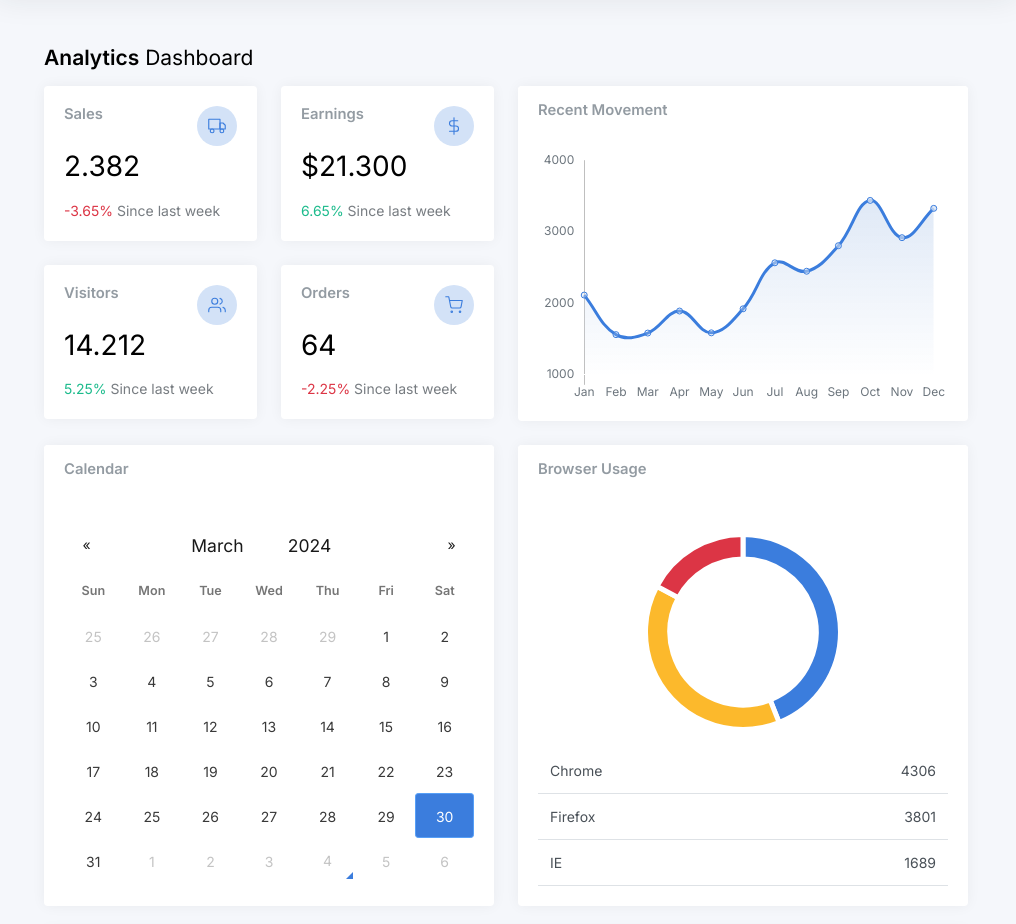
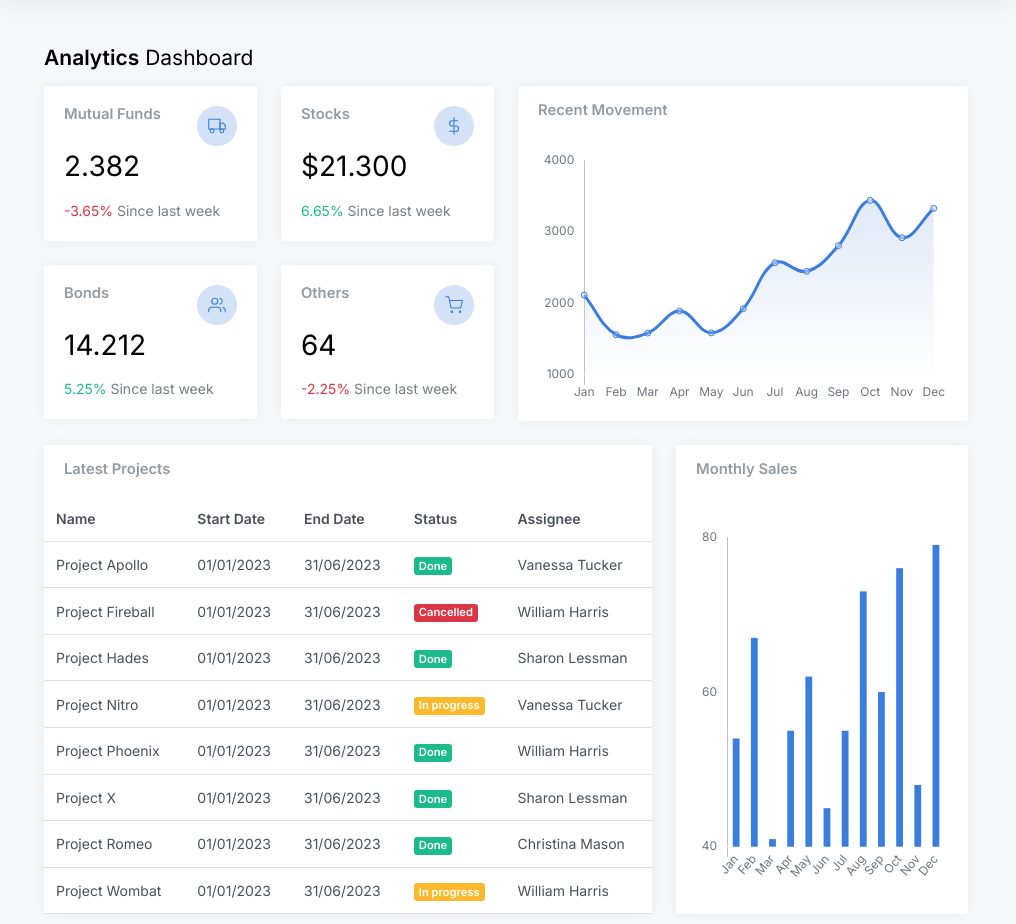
Before and after one commit to phani2003/Finfolio, a website: page static/index.html in a window 1280 px wide. Shown: the part 68-992 px from the top of the page, 264-1280 px from the left. Drawn offline with Linux system fonts and the light colour scheme.

Commit message:
Update index.html

```diff
--- a/static/index.html
+++ b/static/index.html
@@ -287,7 +287,7 @@
 											<div class="card-body">
 												<div class="row">
 													<div class="col mt-0">
-														<h5 class="card-title">Sales</h5>
+														<h5 class="card-title">Mutual Funds</h5>
 													</div>
 
 													<div class="col-auto">
@@ -307,7 +307,7 @@
 											<div class="card-body">
 												<div class="row">
 													<div class="col mt-0">
-														<h5 class="card-title">Visitors</h5>
+														<h5 class="card-title">Bonds</h5>
 													</div>
 
 													<div class="col-auto">
@@ -329,7 +329,7 @@
 											<div class="card-body">
 												<div class="row">
 													<div class="col mt-0">
-														<h5 class="card-title">Earnings</h5>
+														<h5 class="card-title">Stocks</h5>
 													</div>
 
 													<div class="col-auto">
@@ -349,7 +349,7 @@
 											<div class="card-body">
 												<div class="row">
 													<div class="col mt-0">
-														<h5 class="card-title">Orders</h5>
+														<h5 class="card-title">Others</h5>
 													</div>
 
 													<div class="col-auto">
@@ -385,68 +385,6 @@
 						</div>
 					</div>
 
-					<div class="row">
-						<div class="col-12 col-md-6 col-xxl-3 d-flex order-2 order-xxl-3">
-							<div class="card flex-fill w-100">
-								<div class="card-header">
-
-									<h5 class="card-title mb-0">Browser Usage</h5>
-								</div>
-								<div class="card-body d-flex">
-									<div class="align-self-center w-100">
-										<div class="py-3">
-											<div class="chart chart-xs">
-												<canvas id="chartjs-dashboard-pie"></canvas>
-											</div>
-										</div>
-
-										<table class="table mb-0">
-											<tbody>
-												<tr>
-													<td>Chrome</td>
-													<td class="text-end">4306</td>
-												</tr>
-												<tr>
-													<td>Firefox</td>
-													<td class="text-end">3801</td>
-												</tr>
-												<tr>
-													<td>IE</td>
-													<td class="text-end">1689</td>
-												</tr>
-											</tbody>
-										</table>
-									</div>
-								</div>
-							</div>
-						</div>
-						<div class="col-12 col-md-12 col-xxl-6 d-flex order-3 order-xxl-2">
-							<div class="card flex-fill w-100">
-								<div class="card-header">
-
-									<h5 class="card-title mb-0">Real-Time</h5>
-								</div>
-								<div class="card-body px-4">
-									<div id="world_map" style="height:350px;"></div>
-								</div>
-							</div>
-						</div>
-						<div class="col-12 col-md-6 col-xxl-3 d-flex order-1 order-xxl-1">
-							<div class="card flex-fill">
-								<div class="card-header">
-
-									<h5 class="card-title mb-0">Calendar</h5>
-								</div>
-								<div class="card-body d-flex">
-									<div class="align-self-center w-100">
-										<div class="chart">
-											<div id="datetimepicker-dashboard"></div>
-										</div>
-									</div>
-								</div>
-							</div>
-						</div>
-					</div>
 
 					<div class="row">
 						<div class="col-12 col-lg-8 col-xxl-9 d-flex">
```
